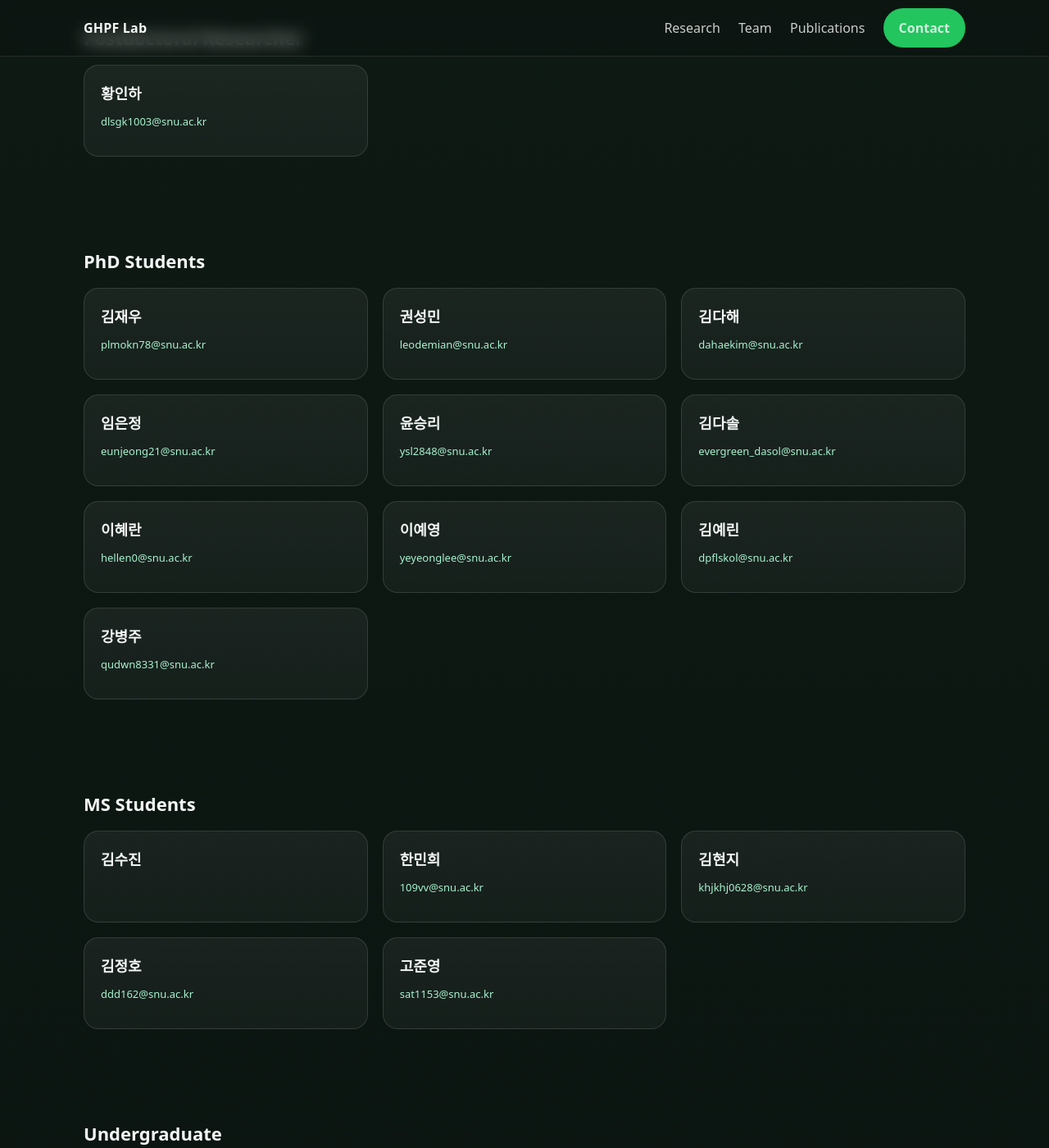
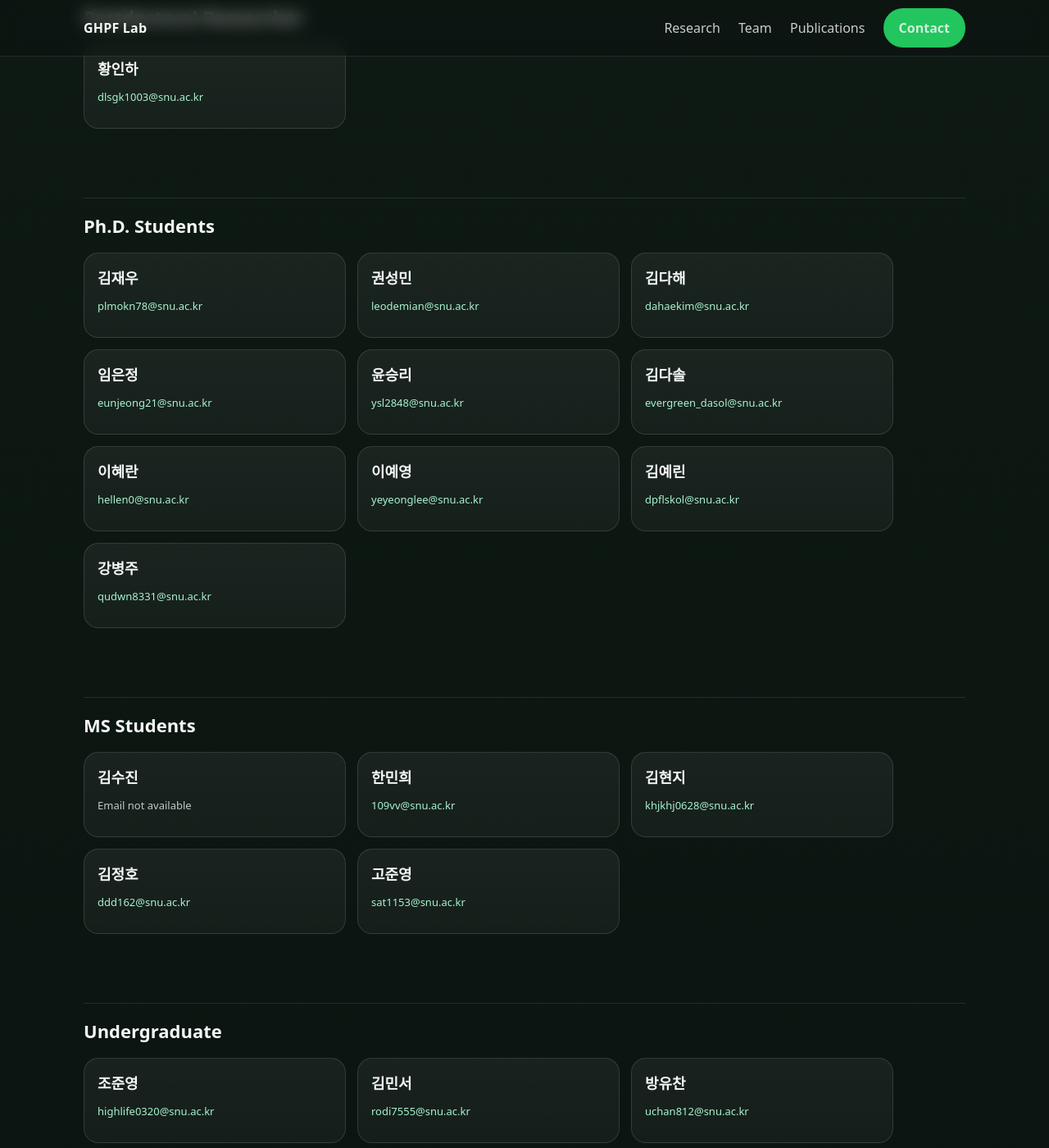
Before and after one commit to evergreendasol/Trial-2-lab-web, a Jekyll site: the page built from team.md, in a window 1280 px wide and 1400 px high, scrolled down 540 px. Shown: the whole window at 82% size. Built offline with Jekyll 4.4.1, drawn with Linux system fonts in a browser that asks for light colours.

Commit message:
Update team page (Professor/Postdoc/Ph.D./MS/Undergraduate)

```diff
--- a/team.md
+++ b/team.md
@@ -13,65 +13,56 @@ title: Team
 </section>
 
 
-<!-- Professor (기존 faculty 배열) -->
-<section class="section">
+<!-- Professor (from faculty) -->
+<section class="section team-section">
   <div class="section__head">
     <h2>Professor</h2>
   </div>
 
-  <div class="grid">
+  <div class="grid team-grid">
     {% for p in site.data.team.faculty %}
-      <div class="card">
+      <div class="card team-card">
         <h3>{{ p.name }}</h3>
         {% if p.role %}<p class="muted small">{{ p.role }}</p>{% endif %}
-        {% if p.email %}
-          <p class="small">
-            <a class="link" href="mailto:{{ p.email }}">{{ p.email }}</a>
-          </p>
-        {% endif %}
+        {% if p.email %}<p class="small"><a class="link" href="mailto:{{ p.email }}">{{ p.email }}</a></p>{% endif %}
+        {% if p.note %}<p class="muted small">{{ p.note }}</p>{% endif %}
       </div>
     {% endfor %}
   </div>
 </section>
 
 
-<!-- Postdoctoral Researcher (기존 phd 배열) -->
-<section class="section">
+<!-- Postdoctoral Researcher (from phd) -->
+<section class="section team-section">
   <div class="section__head">
     <h2>Postdoctoral Researcher</h2>
   </div>
 
-  <div class="grid">
+  <div class="grid team-grid">
     {% for p in site.data.team.phd %}
-      <div class="card">
+      <div class="card team-card">
         <h3>{{ p.name }}</h3>
         {% if p.role %}<p class="muted small">{{ p.role }}</p>{% endif %}
-        {% if p.email %}
-          <p class="small">
-            <a class="link" href="mailto:{{ p.email }}">{{ p.email }}</a>
-          </p>
-        {% endif %}
+        {% if p.email %}<p class="small"><a class="link" href="mailto:{{ p.email }}">{{ p.email }}</a></p>{% endif %}
+        {% if p.note %}<p class="muted small">{{ p.note }}</p>{% endif %}
       </div>
     {% endfor %}
   </div>
 </section>
 
 
-<!-- PhD Students -->
-<section class="section">
+<!-- Ph.D. Students -->
+<section class="section team-section">
   <div class="section__head">
-    <h2>PhD Students</h2>
+    <h2>Ph.D. Students</h2>
   </div>
 
-  <div class="grid">
+  <div class="grid team-grid">
     {% for p in site.data.team.phd_students %}
-      <div class="card">
+      <div class="card team-card">
         <h3>{{ p.name }}</h3>
-        {% if p.email %}
-          <p class="small">
-            <a class="link" href="mailto:{{ p.email }}">{{ p.email }}</a>
-          </p>
-        {% endif %}
+        {% if p.email %}<p class="small"><a class="link" href="mailto:{{ p.email }}">{{ p.email }}</a></p>{% endif %}
+        {% if p.note %}<p class="muted small">{{ p.note }}</p>{% endif %}
       </div>
     {% endfor %}
   </div>
@@ -79,41 +70,35 @@ title: Team
 
 
 <!-- MS Students -->
-<section class="section">
+<section class="section team-section">
   <div class="section__head">
     <h2>MS Students</h2>
   </div>
 
-  <div class="grid">
+  <div class="grid team-grid">
     {% for p in site.data.team.ms_students %}
-      <div class="card">
+      <div class="card team-card">
         <h3>{{ p.name }}</h3>
-        {% if p.email %}
-          <p class="small">
-            <a class="link" href="mailto:{{ p.email }}">{{ p.email }}</a>
-          </p>
-        {% endif %}
+        {% if p.email %}<p class="small"><a class="link" href="mailto:{{ p.email }}">{{ p.email }}</a></p>{% endif %}
+        {% if p.note %}<p class="muted small">{{ p.note }}</p>{% endif %}
       </div>
     {% endfor %}
   </div>
 </section>
 
 
-<!-- Undergraduate -->
-<section class="section">
+<!-- Undergraduate (from interns) -->
+<section class="section team-section">
   <div class="section__head">
     <h2>Undergraduate</h2>
   </div>
 
-  <div class="grid">
+  <div class="grid team-grid">
     {% for p in site.data.team.interns %}
-      <div class="card">
+      <div class="card team-card">
         <h3>{{ p.name }}</h3>
-        {% if p.email %}
-          <p class="small">
-            <a class="link" href="mailto:{{ p.email }}">{{ p.email }}</a>
-          </p>
-        {% endif %}
+        {% if p.email %}<p class="small"><a class="link" href="mailto:{{ p.email }}">{{ p.email }}</a></p>{% endif %}
+        {% if p.note %}<p class="muted small">{{ p.note }}</p>{% endif %}
       </div>
     {% endfor %}
   </div>
```
